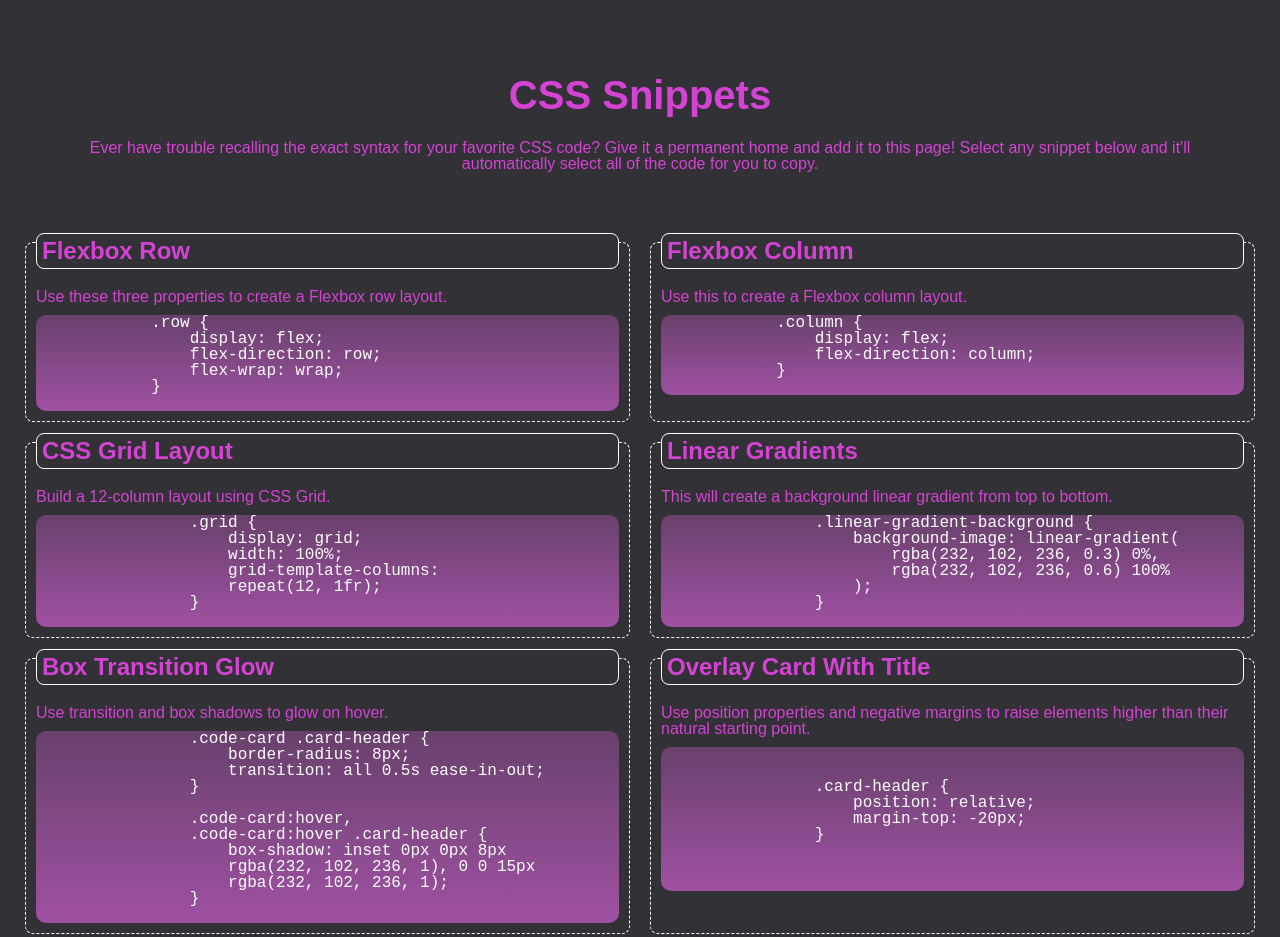
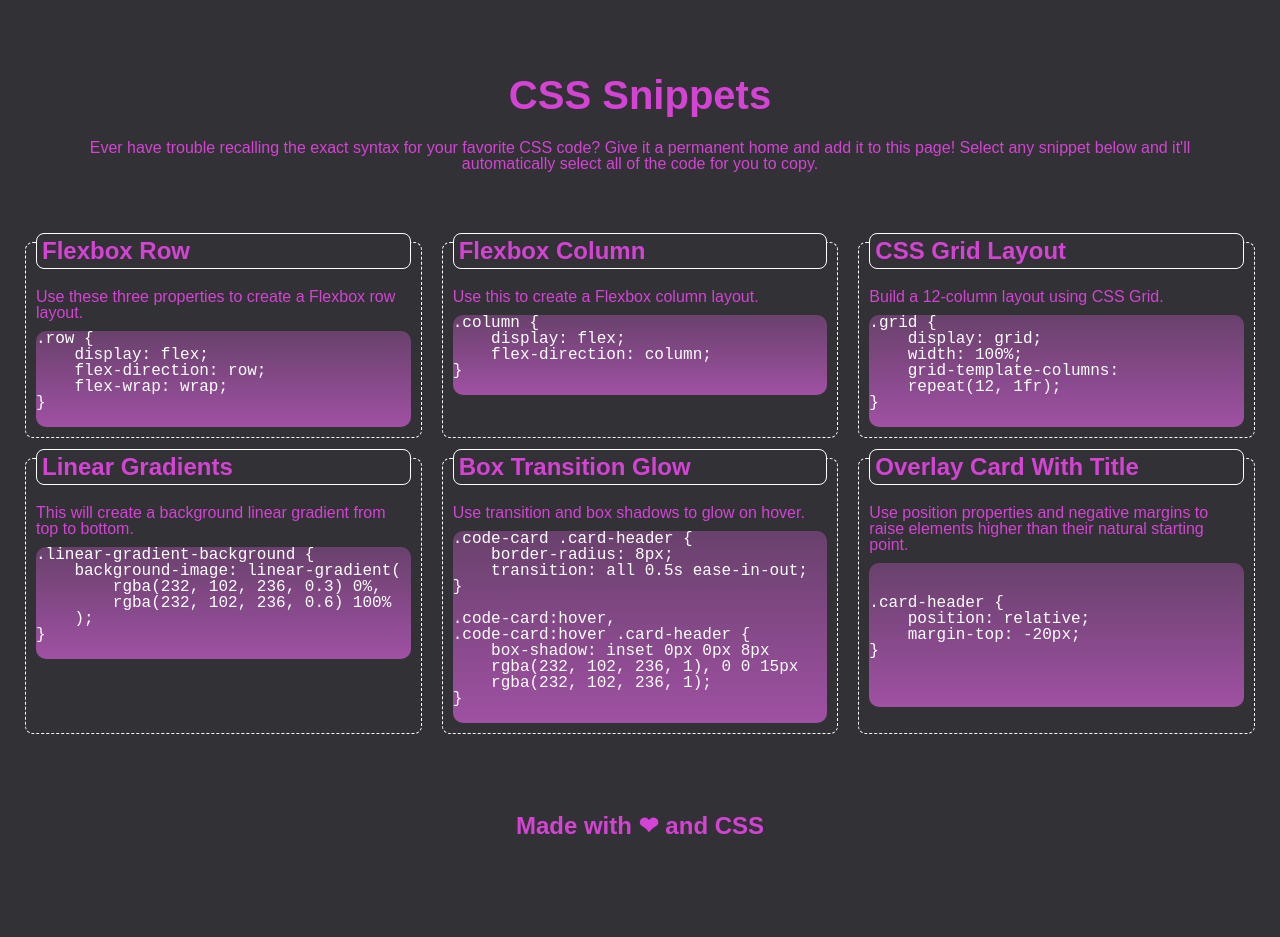
Before and after one commit to distractabee/css-cheat-sheet, a plain HTML site: page index.html in a window 1280 px wide. Shown: the top 937 px of the page. After the commit the page ends 908 px from the top, so only its background shows below. Drawn offline with Linux system fonts and the light colour scheme.

Commit message:
updated CSS and pre elements

```diff
--- a/Assets/css/style.css
+++ b/Assets/css/style.css
@@ -72,6 +72,10 @@ p {
     padding: 0 0 10px 0;
 }
 
+pre::selection {
+    color: #323135;
+    background-color: aqua;
+}
 .code-box {
     background-image: linear-gradient(
         rgba(232, 102, 236, 0.3) 0%,
@@ -83,14 +87,14 @@ p {
     font-size: 1rem;
 }
 
-@media screen and (min-width: 768px){
+@media screen and (min-width: 768px) {
     .column-card {
         flex: 1 0 50%;
     }
 }
 
-@media screen and (min-width: 992px){
+@media screen and (min-width: 992px) {
     .column-card {
-        flex: 1 0 33%;
+        flex: 1 0 28%;
     }
 }
```
Also changed, not shown: index.html (indentation only).
